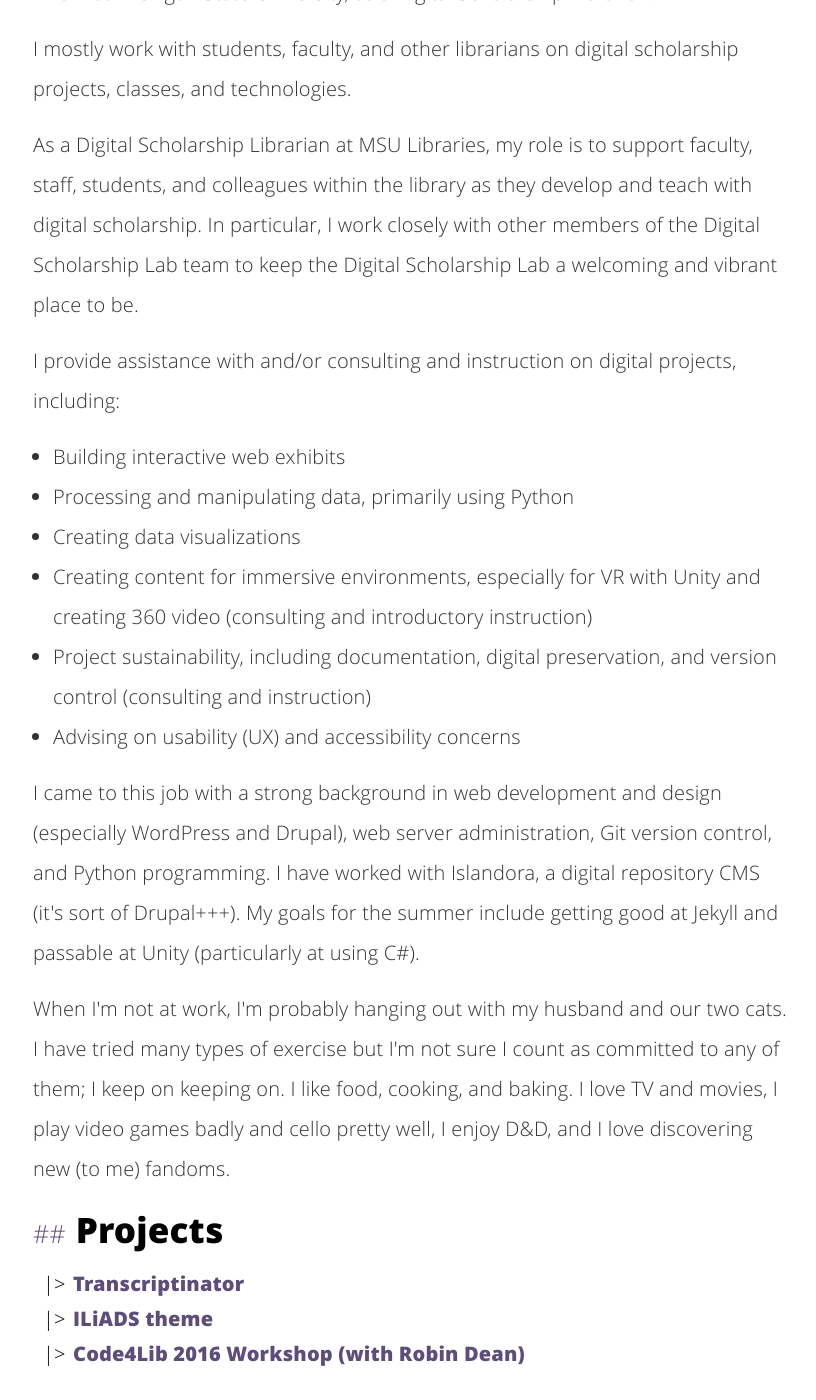
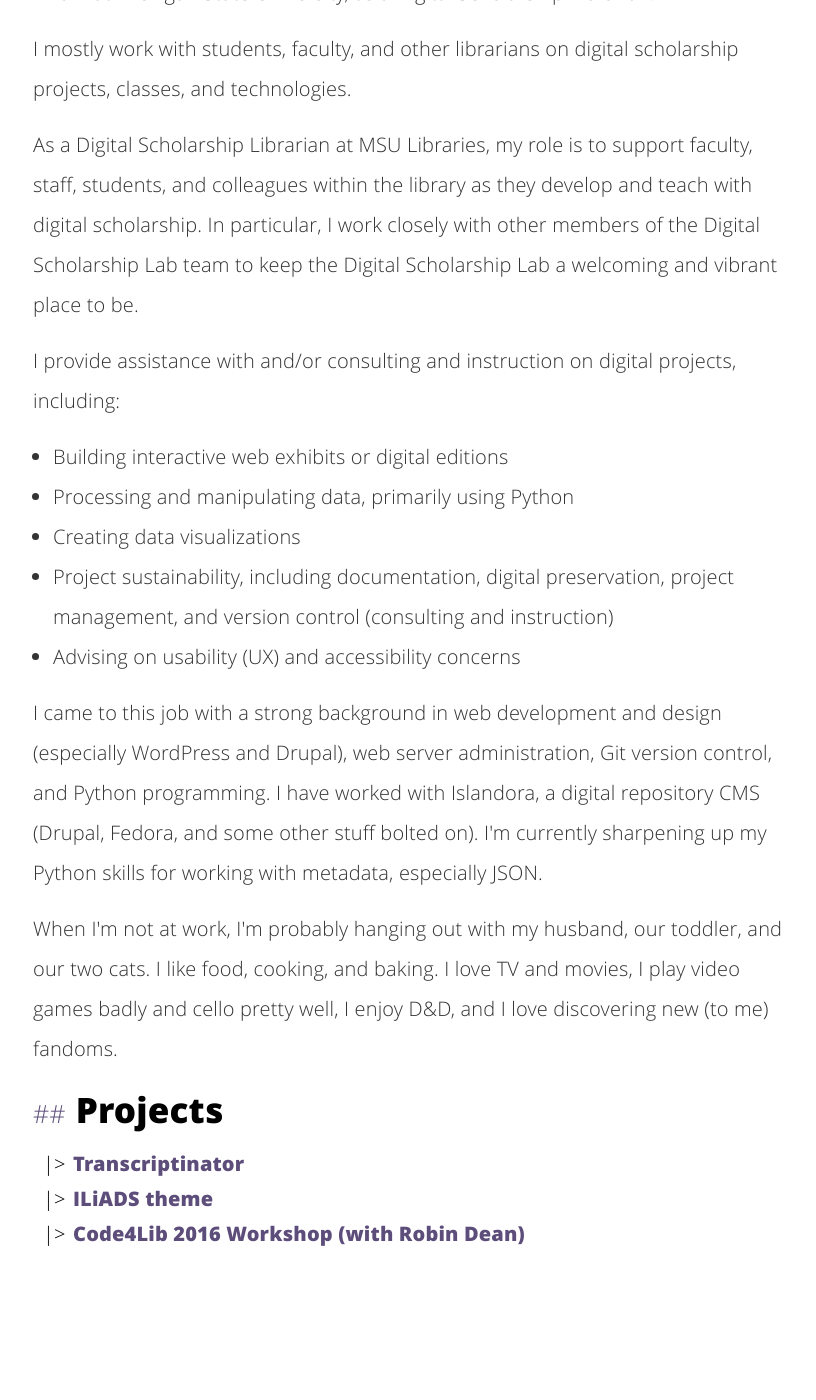
Before and after one commit to mkudzia/mkudzia.github.io, a Jekyll site: the page built from about.html, in a window 1280 px wide and 1400 px high, scrolled down 184 px. Shown: the whole window, without its empty margins (227-1043 px from the left). Built offline with Jekyll 4.4.1, drawn with Linux system fonts in a browser that asks for light colours; after the commit the page ends 1464 px from its top, so only the background shows below that.

Commit message:
cleaning up about section, updating image

```diff
--- a/_includes/head.html
+++ b/_includes/head.html
@@ -19,7 +19,7 @@
     {% if page.image %}
     <meta property="twitter:image:src" content="{{ site.url }}{{page.image }}">
     {% else %}
-    <meta property="twitter:image:src" content="{{ "/assets/img/KudziaMegan_SquareProfesh2019.jpeg" | prepend: site.baseurl | prepend: site.url }}">
+    <meta property="twitter:image:src" content="{{ "/assets/img/KudziaMegan.jpeg" | prepend: site.baseurl | prepend: site.url }}">
     {% endif %}
 
     <!-- Social Facebook/Open Graph -->
--- a/about.html
+++ b/about.html
@@ -10,24 +10,23 @@ description: "This is my about section"
 <p>As a Digital Scholarship Librarian at MSU Libraries, my role is to support faculty, staff, students, and colleagues within the library as they develop and teach with digital scholarship. In particular, I work closely with other members of the Digital Scholarship Lab team to keep the Digital Scholarship Lab a welcoming and vibrant place to be.</p>
 <p>I provide assistance with and/or consulting and instruction on digital projects, including:
 <ul>
-	<li>Building interactive web exhibits</li>
+	<li>Building interactive web exhibits or digital editions</li>
 	<li>Processing and manipulating data, primarily using Python</li>
 	<li>Creating data visualizations</li>
-	<li>Creating content for immersive environments, especially for VR with Unity and creating 360 video (consulting and introductory instruction)</li>
-	<li>Project sustainability, including documentation, digital preservation, and version control (consulting and instruction)</li>
+	<li>Project sustainability, including documentation, digital preservation, project management, and version control (consulting and instruction)</li>
 	<li>Advising on usability (UX) and accessibility concerns</li>
 </ul>
 </p>
 
-<p>I came to this job with a strong background in web development and design (especially WordPress and Drupal), web server administration, Git version control, and Python programming. I have worked with Islandora, a digital repository CMS (it's sort of Drupal+++). My goals for the summer include getting good at Jekyll and passable at Unity (particularly at using C#).</p>
+<p>I came to this job with a strong background in web development and design (especially WordPress and Drupal), web server administration, Git version control, and Python programming. I have worked with Islandora, a digital repository CMS (Drupal, Fedora, and some other stuff bolted on). I'm currently sharpening up my Python skills for working with metadata, especially JSON.</p>
 
-<p>When I'm not at work, I'm probably hanging out with my husband and our two cats. I have tried many types of exercise but I'm not sure I count as committed to any of them; I keep on keeping on. I like food, cooking, and baking. I love TV and movies, I play video games badly and cello pretty well, I enjoy D&amp;D, and I love discovering new (to me) fandoms.</p>
+<p>When I'm not at work, I'm probably hanging out with my husband, our toddler, and our two cats. I like food, cooking, and baking. I love TV and movies, I play video games badly and cello pretty well, I enjoy D&amp;D, and I love discovering new (to me) fandoms.</p>
 
 <h2>Projects</h2>
 <div class="aboutme">
 	<ul class="recent">
 		{% for project in site.projects %}
-			<li><a href="{{ project.url}}"><h3 class="project-name" itemprop="name">{{ project.name }}</h3></a></li>
+			<li><a href="{{ http://digitalscholarshiplab.msu.edu/using-the-lab/project-incubator/ }}"><h3 class="project-name" itemprop="name">{{ project.name }}</h3></a></li>
 		{% endfor %}
 	</ul>
 </div>
```
